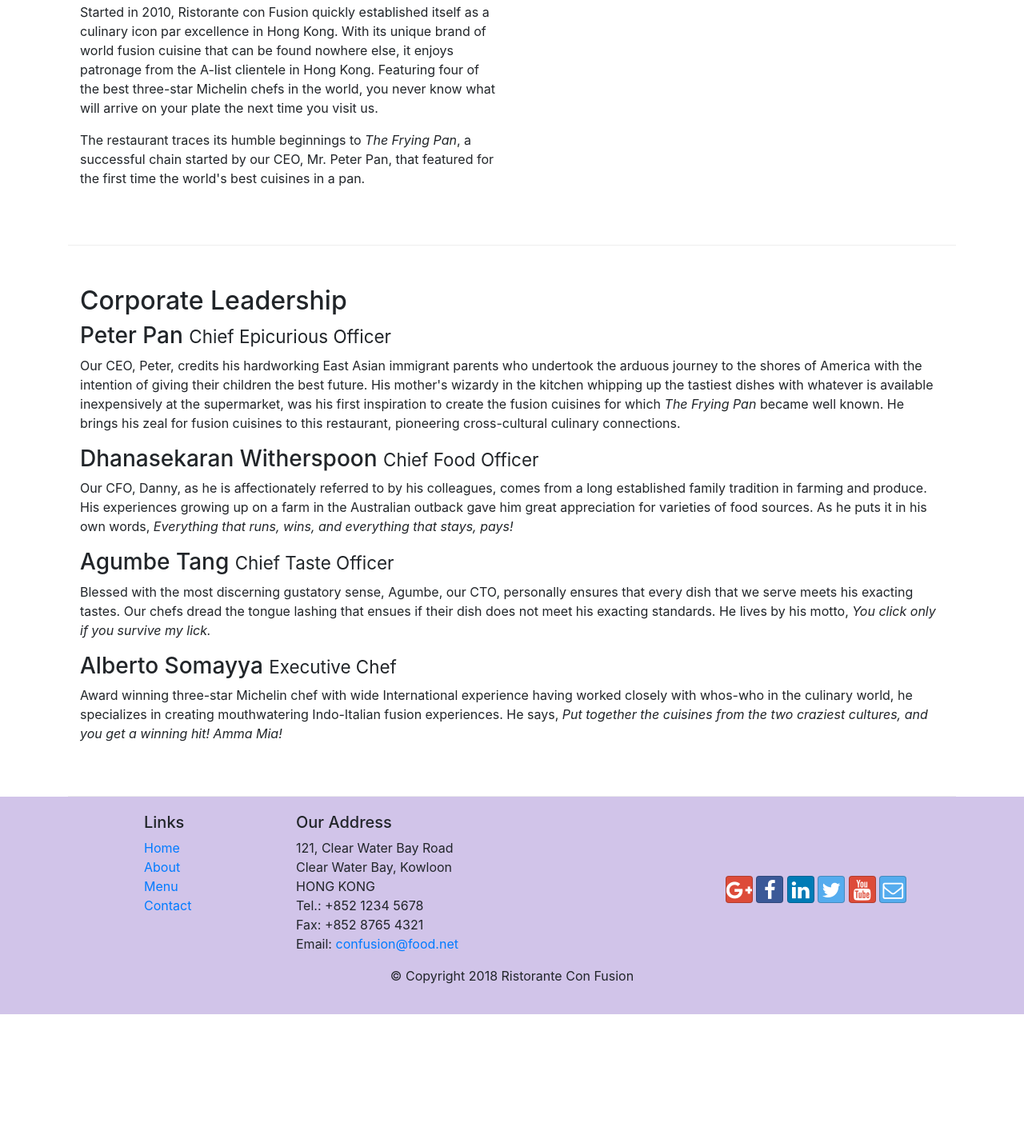
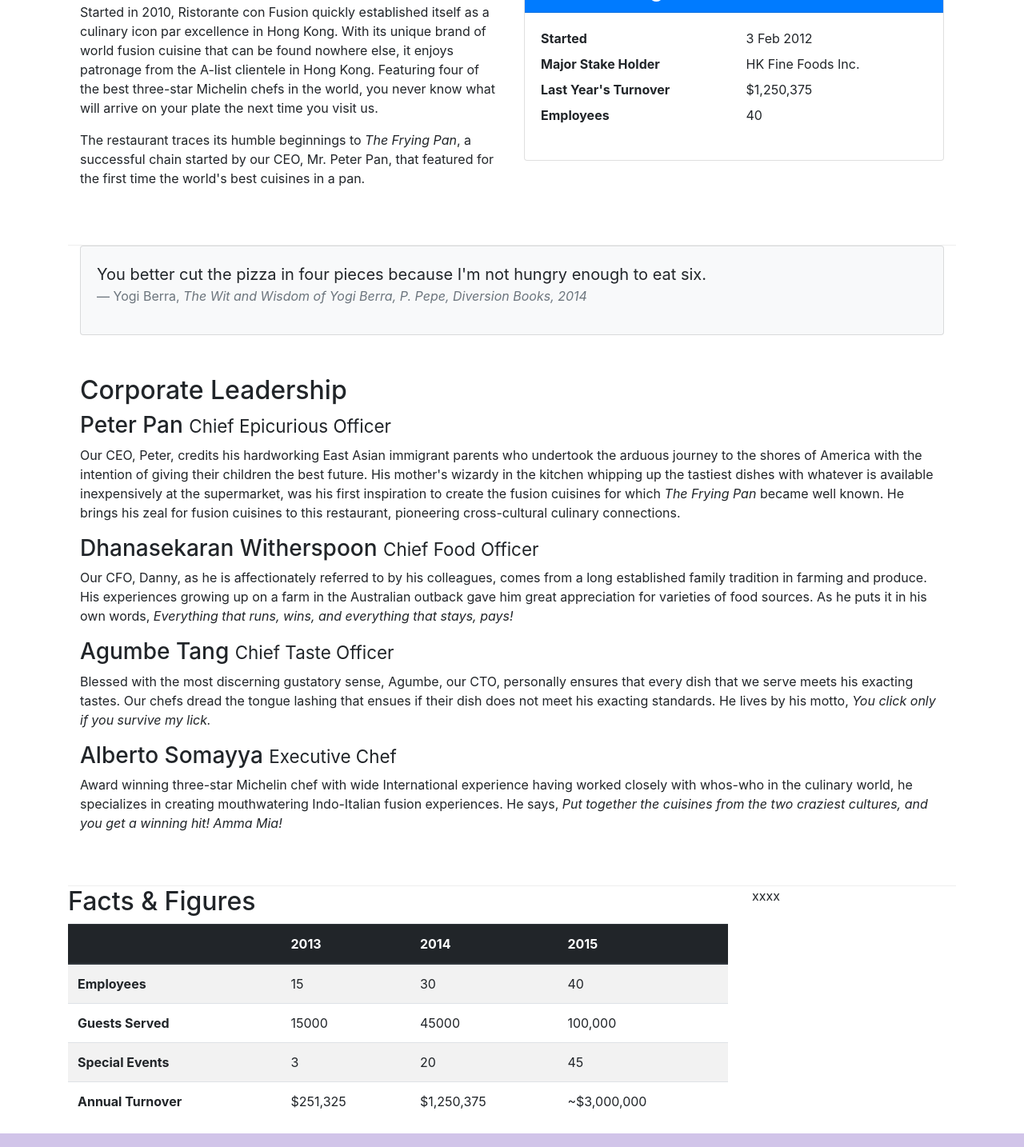
Before and after one commit to PwtanSG/confusionbs4, a website: page aboutus.html in a window 1280 px wide. Shown: the part 558-1992 px from the top of the page at 80% size. Before the commit the page ends 1826 px from the top, so only its background shows below. Drawn offline with nearby package versions, Linux system fonts and the light colour scheme.

Commit message:
wk2-ex-card-table

```diff
--- a/aboutus.html
+++ b/aboutus.html
@@ -69,10 +69,37 @@
                 <p>Started in 2010, Ristorante con Fusion quickly established itself as a culinary icon par excellence in Hong Kong. With its unique brand of world fusion cuisine that can be found nowhere else, it enjoys patronage from the A-list clientele in Hong Kong.  Featuring four of the best three-star Michelin chefs in the world, you never know what will arrive on your plate the next time you visit us.</p>
                 <p>The restaurant traces its humble beginnings to <em>The Frying Pan</em>, a successful chain started by our CEO, Mr. Peter Pan, that featured for the first time the world's best cuisines in a pan.</p>
             </div>
-            <div>
+            <div class="col-12 col-sm-6">
+                <div class="card">
+                    <h3 class="card-header bg-primary text-white">Facts at a glance</h3>
+                    <div class="card-body">
+                    <!--description list dl-->
+                    <dl class="row">
+                        <dt class="col-6">Started</dt>
+                        <dd class="col-6">3 Feb 2012</dd>
+                        <dt class="col-6">Major Stake Holder</dt>
+                        <dd class="col-6">HK Fine Foods Inc.</dd>
+                        <dt class="col-6">Last Year's Turnover</dt>
+                        <dd class="col-6">$1,250,375</dd>
+                        <dt class="col-6">Employees</dt>
+                        <dd class="col-6">40</dd>
+                    </dl>
+                    </div>
+                </div>
             </div>
         </div>
-
+        <div class="col-12">
+            <div class="card card-body bg-light">
+                <blockquote class="blockquote">
+                    <p class="mb-0">You better cut the pizza in four pieces because
+                        I'm not hungry enough to eat six.</p>
+                    <footer class="blockquote-footer">Yogi Berra,
+                        <cite title="Source Title">The Wit and Wisdom of Yogi Berra,
+                        P. Pepe, Diversion Books, 2014</cite>
+                    </footer>
+                </blockquote>
+            </div>
+        </div>
 
         <div class= "row row-content">
             <div class="col">
@@ -85,6 +112,53 @@
                 <p class="d-none d-sm-block">Blessed with the most discerning gustatory sense, Agumbe, our CTO, personally ensures that every dish that we serve meets his exacting tastes. Our chefs dread the tongue lashing that ensues if their dish does not meet his exacting standards. He lives by his motto, <em>You click only if you survive my lick.</em></p>
                 <h3>Alberto Somayya <small>Executive Chef</small></h3>
                 <p class="d-none d-sm-block">Award winning three-star Michelin chef with wide International experience having worked closely with whos-who in the culinary world, he specializes in creating mouthwatering Indo-Italian fusion experiences. He says, <em>Put together the cuisines from the two craziest cultures, and you get a winning hit! Amma Mia!</em></p>
+            </div>
+       </div>
+       <div class="row row content">
+            <div class="col-12 col-sm-9">
+                <h2>Facts &amp; Figures</h2>
+                <!--responsive table scroll-->
+                <div class="table-responsive">
+                    <table class="table table-striped">
+                        <thead class="thead-dark">
+                            <tr>
+                                <th>&nbsp;</th>
+                                <th>2013</th>
+                                <th>2014</th>
+                                <th>2015</th>
+                            </tr>
+                        </thead>
+                        <tbody>
+                            <tr>
+                                <th>Employees</th>
+                                <td>15</td>
+                                <td>30</td>
+                                <td>40</td>
+                            </tr>
+                            <tr>
+                                <th>Guests Served</th>
+                                <td>15000</td>
+                                <td>45000</td>
+                                <td>100,000</td>
+                            </tr>
+                            <tr>
+                                <th>Special Events</th>
+                                <td>3</td>
+                                <td>20</td>
+                                <td>45</td>
+                            </tr>
+                            <tr>
+                                <th>Annual Turnover</th>
+                                <td>$251,325</td>
+                                <td>$1,250,375</td>
+                                <td>~$3,000,000</td>
+                            </tr>
+                        </tbody>
+                    </table>
+                </div>
+            </div>
+            <div class="col-12 col-sm-3">
+                xxxx
             </div>
        </div>
 
```
